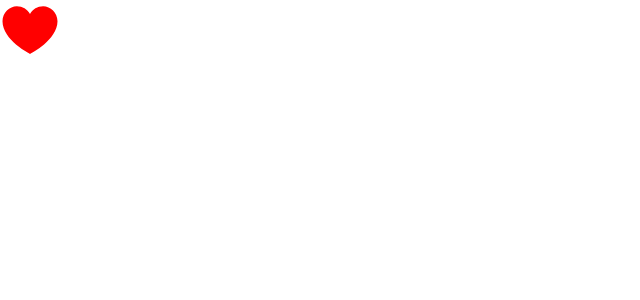
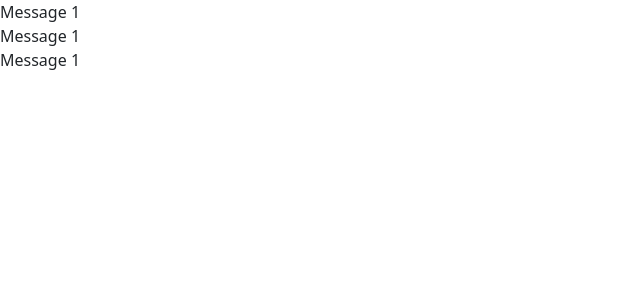
Before and after one commit to Bikramai/React-App, a React (Vite) app: page / in a window 1280 px wide. Shown: the top 300 px of the page, without its empty margins (0-640 px from the left). Built offline with nearby package versions, Linux system fonts and the light colour scheme.

Commit message:
Added Message tsx

```diff
--- a/src/App.tsx
+++ b/src/App.tsx
@@ -1,13 +1,16 @@
 // import Button from "./components/Button";
 // import { BsCalendarCheckFill } from "react-icons/bs";
+// import Like from "./components/Like";
 
-import Like from "./components/Like";
+import Message from "./Message";
 
 
 function App() {
   return (
     <div>
-      <Like onClick={() => console.log('clicked')}/>
+      <Message />
+      <Message />
+      <Message />
     </div>
   );
 }
--- /dev/null
+++ b/src/Message.tsx
@@ -0,0 +1,9 @@
+// impure components
+
+const Message = () => {
+    let count = 0;
+    count++;
+    return <div>Message { count }</div>;
+};
+
+export default Message;
```
